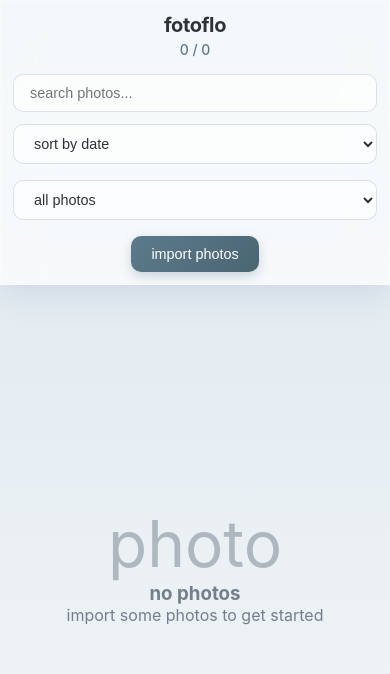
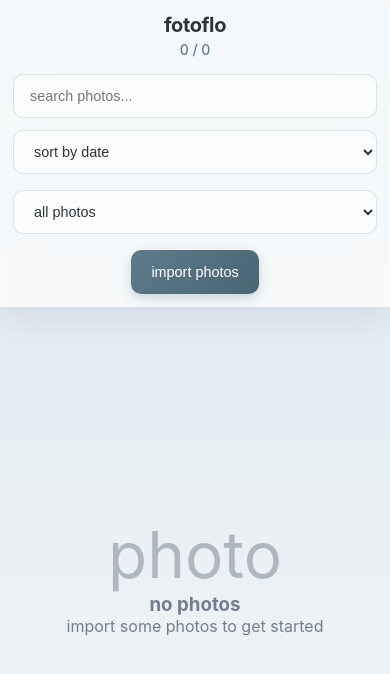
Before and after one commit to JessePomeroy/fotoflo, a SvelteKit app: page / in a window 390 px wide. Shown: the top 674 px of the page. Built offline with nearby package versions, Linux system fonts and the light colour scheme.

Commit message:
Add touch-friendly tap targets on mobile

```diff
--- a/src/routes/+page.svelte
+++ b/src/routes/+page.svelte
@@ -873,5 +873,23 @@
     .content {
       padding: 12px;
     }
+
+    /* Touch-friendly tap targets */
+    button,
+    .btn,
+    .actions button,
+    .toolbar button,
+    .toolbar select,
+    .star-btn,
+    .checkbox,
+    .favorite-btn,
+    .film-stock-btn {
+      min-height: 44px;
+      min-width: 44px;
+    }
+
+    input, select {
+      min-height: 44px;
+    }
   }
 </style>
```
